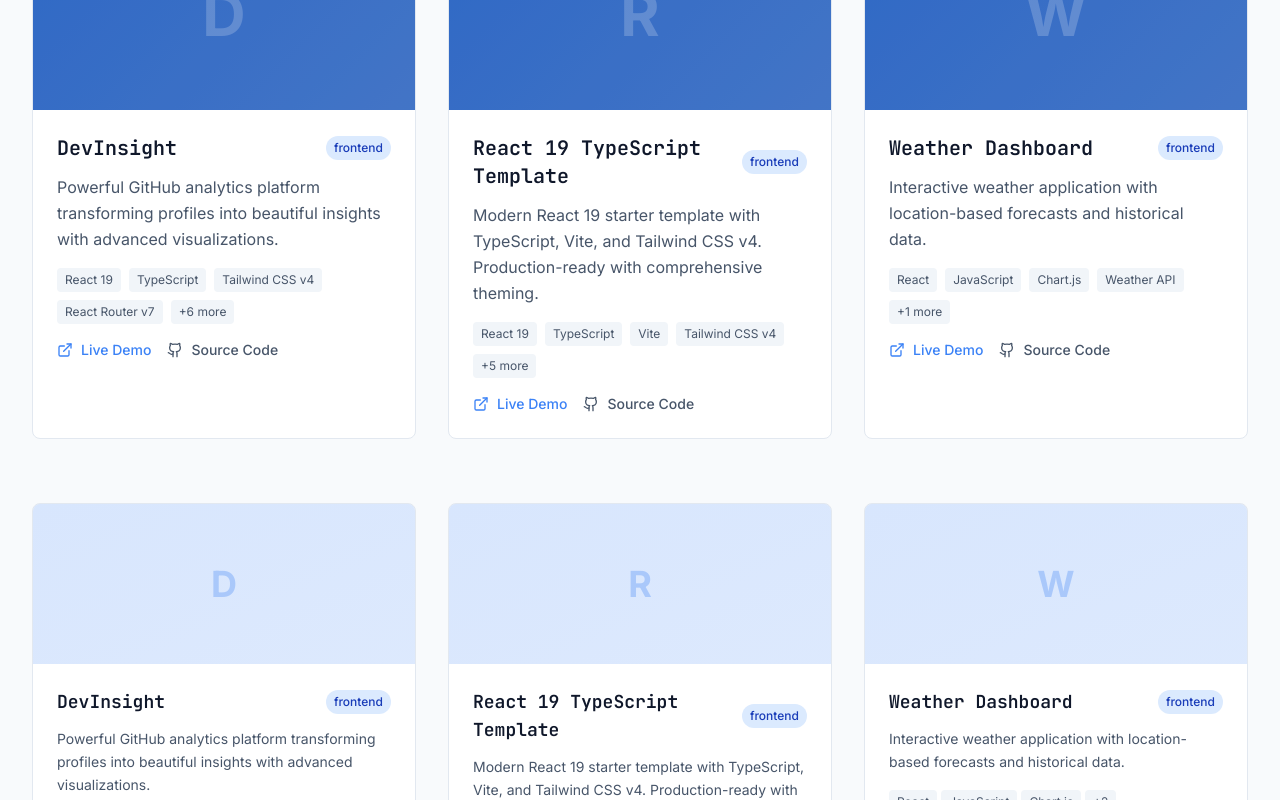
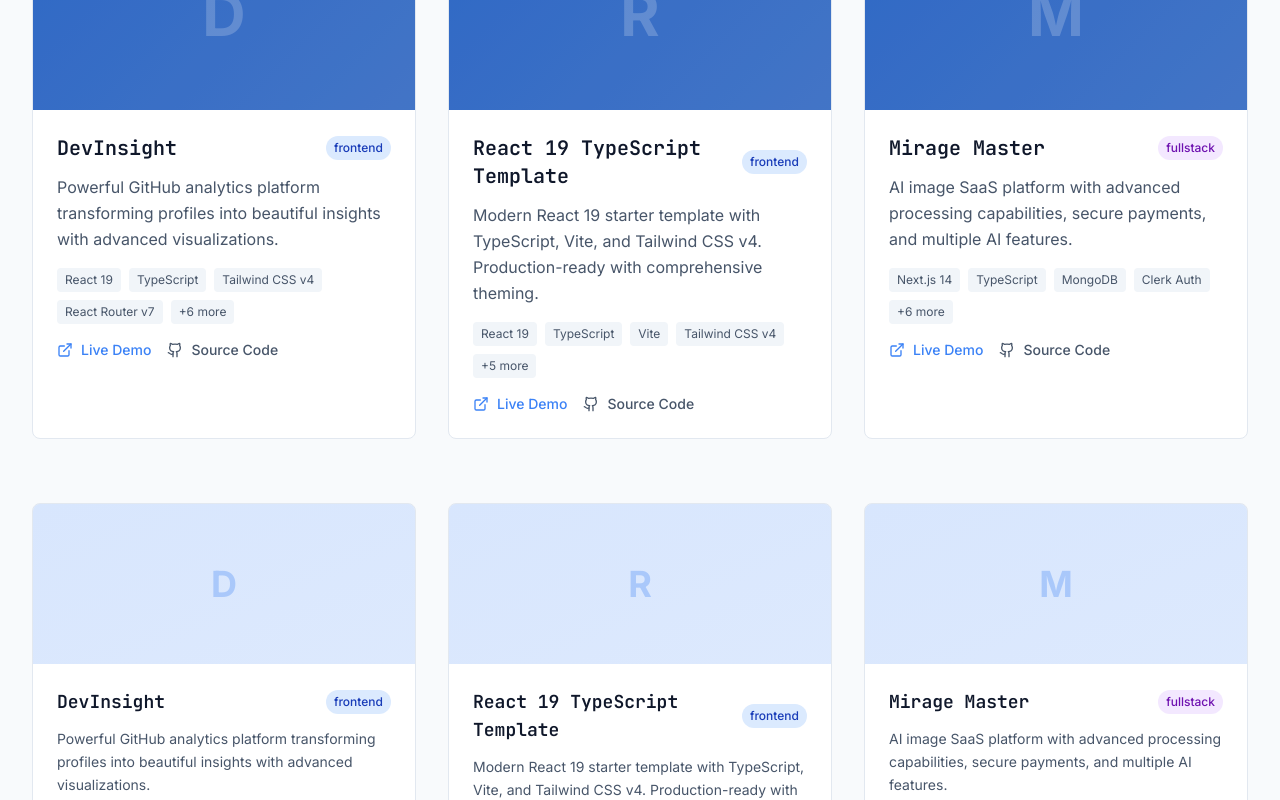
Before and after one commit to YousifAbozid/YousifAbozid.github.io, a React (Vite) app: page / in a window 1280 px wide. Shown: the part 9300-10100 px from the top of the page. Built offline with nearby package versions, Linux system fonts and the light colour scheme.

Commit message:
fix: update project details for Mirage Master, enhancing title, description, and technology stack

```diff
--- a/src/data/portfolio.ts
+++ b/src/data/portfolio.ts
@@ -319,22 +319,27 @@ export const projects: Project[] = [
   },
   {
     id: '3',
-    title: 'Weather Dashboard',
+    title: 'Mirage Master',
     description:
-      'Interactive weather application with location-based forecasts and historical data.',
+      'AI image SaaS platform with advanced processing capabilities, secure payments, and multiple AI features.',
     longDescription:
-      'A beautiful weather dashboard that provides current conditions, 7-day forecasts, and historical weather data. Built with React and integrates multiple weather APIs. Features location search, favorites, and detailed weather maps.',
+      'Mirage Master is a comprehensive AI image SaaS platform that excels in image processing capabilities with secure payment infrastructure and advanced search functionalities. Built with Next.js 14, TypeScript, and MongoDB, it supports multiple AI features including image restoration, recoloring, object removal, generative filling, and background removal. Features secure authentication with Clerk, payment processing via Stripe, cloud storage with Cloudinary, community image showcase, credits system, and responsive UI/UX. Perfect example of modern SaaS architecture with AI integration.',
     image: '/api/placeholder/600/400',
     technologies: [
-      'React',
-      'JavaScript',
-      'Chart.js',
-      'Weather API',
-      'Geolocation',
+      'Next.js 14',
+      'TypeScript',
+      'MongoDB',
+      'Clerk Auth',
+      'Cloudinary',
+      'Stripe',
+      'Shadcn/ui',
+      'Tailwind CSS',
+      'AI Processing',
+      'SaaS Architecture',
     ],
-    category: 'frontend',
-    githubUrl: 'https://github.com/YousifAbozid/weather-dashboard',
-    demoUrl: 'https://weather-demo.example.com',
+    category: 'fullstack',
+    githubUrl: 'https://github.com/YousifAbozid/mirage-master',
+    demoUrl: 'https://mirage-master.vercel.app/',
     featured: true,
   },
   {
```
